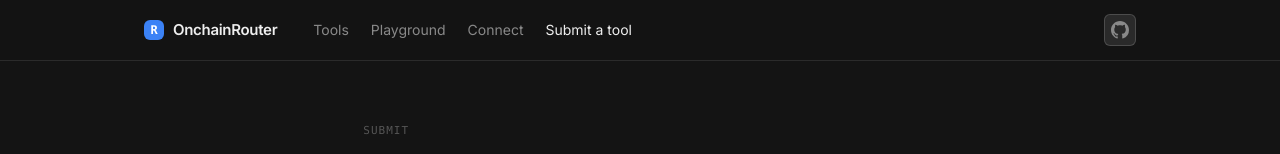
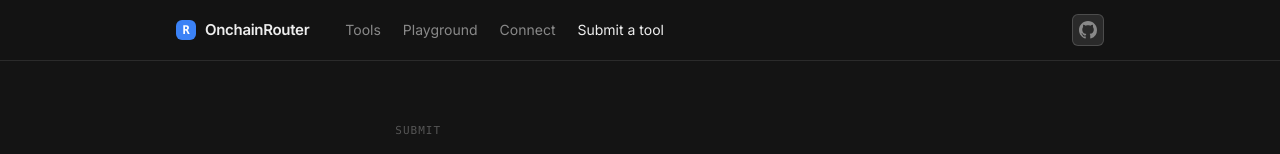
Before and after one commit to web3xDev/onchain-router, a Next.js app: page /submit in a window 1280 px wide. Shown: the top 154 px of the page. Built offline with nearby package versions, Linux system fonts and the light colour scheme; no server answers.

Commit message:
Gutters at 96px

```diff
--- a/app/globals.css
+++ b/app/globals.css
@@ -102,7 +102,7 @@ pre {
 .page {
   max-width: var(--page);
   margin: 0 auto;
-  padding: 0 64px;
+  padding: 0 96px;
 }
 
 @media (max-width: 620px) {
```
